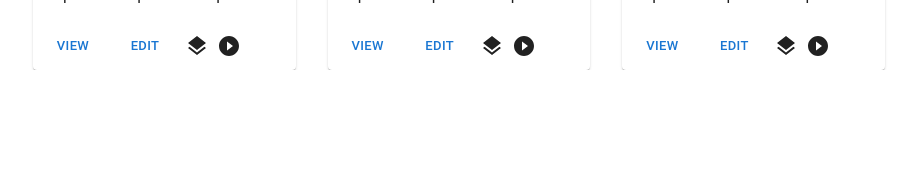
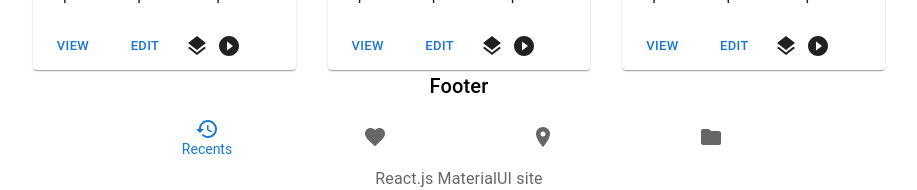
Before and after one commit to IvanSavkivIgorovych/React.js-MaterialUI-site, a React (Create React App) app: page / in a window 1280 px wide. Shown: the part 1999-2189 px from the top of the page, without its empty margins (181-1098 px from the left). Before the commit the page ends 2069 px from the top, so only its background shows below. Built offline with nearby package versions, Linux system fonts and the light colour scheme.

Commit message:
Add footer

```diff
--- a/src/App.js
+++ b/src/App.js
@@ -1,4 +1,5 @@
 import "./App.css";
+import React from "react";
 import {
   AppBar,
   Box,
@@ -12,12 +13,18 @@ import {
   Typography,
   CardContent,
   CardActions,
+  BottomNavigation,
+  BottomNavigationAction,
 } from "@mui/material";
 import { Container } from "@mui/system";
 import MenuIcon from "@mui/icons-material/Menu";
 import { makeStyles } from "@mui/styles";
 import LayersIcon from "@mui/icons-material/Layers";
 import PlayCircleFilledIcon from "@mui/icons-material/PlayCircleFilled";
+import RestoreIcon from "@mui/icons-material/Restore";
+import FavoriteIcon from "@mui/icons-material/Favorite";
+import LocationOnIcon from "@mui/icons-material/LocationOn";
+import FolderIcon from "@mui/icons-material/Folder";
 
 const useStyles = makeStyles(() => ({
   root: {
@@ -62,6 +69,12 @@ const cards = [1, 2, 3, 4, 5, 6, 7, 8, 9];
 
 function App() {
   const classes = useStyles();
+  const [value, setValue] = React.useState("recents");
+
+  const handleChange = (event, newValue) => {
+    setValue(newValue);
+  };
+
   return (
     <>
       <AppBar position="sticky">
@@ -200,6 +213,50 @@ function App() {
           </Grid>
         </Container>
       </main>
+
+      <footer>
+        <Typography variant="h6" align="center" gutterBottom>
+          Footer
+        </Typography>
+        <BottomNavigation
+          value={value}
+          onChange={handleChange}
+          className={classes.root}
+        >
+          <BottomNavigationAction
+            label="Recents"
+            value="recents"
+            icon={<RestoreIcon />}
+          />
+
+          <BottomNavigationAction
+            label="Favourites"
+            value="favourites"
+            icon={<FavoriteIcon />}
+          />
+
+          <BottomNavigationAction
+            label="Nearby"
+            value="nearby"
+            icon={<LocationOnIcon />}
+          />
+
+          <BottomNavigationAction
+            label="Folder"
+            value="folder"
+            icon={<FolderIcon />}
+          />
+        </BottomNavigation>
+
+        <Typography
+          align="center"
+          color="textSecondary"
+          component="p"
+          variant="subtitle1"
+        >
+          React.js MaterialUI site
+        </Typography>
+      </footer>
     </>
   );
 }
```
